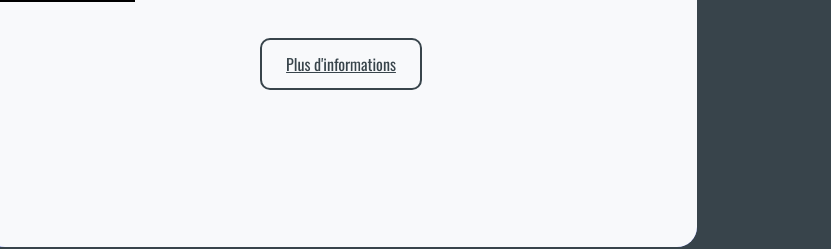
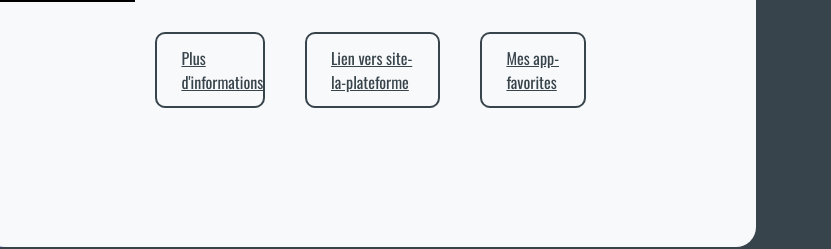
Before and after one commit to clement-ramos/CSS, a plain HTML site: page index.html in a window 1280 px wide. Shown: the part 656-905 px from the top of the page, 449-1280 px from the left. Drawn offline with nearby package versions, Linux system fonts and the light colour scheme.

Commit message:
Update Plesk

```diff
--- a/cv-prenom-nom.css
+++ b/index.css
@@ -99,8 +99,14 @@ a{
     background-color: #F8F9FB;
     border-radius: 5px;
 }
+.links{
+    display: flex;
+    justify-content: space-evenly;
+    flex-direction: row;
+}
 /*animation du btn*/
 .btn {
+    margin: 0 20px;
     border-radius: 10px;
     background:transparent;
     padding:12px 24px;
--- a/cv-prenom-nom.html
+++ b/index.html
@@ -4,7 +4,7 @@
     <meta charset="UTF-8">
     <meta http-equiv="X-UA-Compatible" content="IE=edge">
     <meta name="viewport" content="width=device-width, initial-scale=1.0">
-    <link rel="stylesheet" href="cv-prenom-nom.css">
+    <link rel="stylesheet" href="index.css">
     <link rel="preconnect" href="https://fonts.googleapis.com">
     <link rel="preconnect" href="https://fonts.gstatic.com" crossorigin>
     <link href="https://fonts.googleapis.com/css2?family=Oswald&display=swap" rel="stylesheet">
@@ -30,9 +30,17 @@
                 <h2>Technicien supérieur</h2>
                 <p>Après 2 années dans le milieu de l'électronique, j'ai effectué un stage dans le milieu de l'informatique. Lors de ce dernier j'ai réellement prit gout au développement et souhaite enrichir mon savoir dans ce domaine.</p>
             </section>
-            <section href="info.html" class="btn">
-                <a href="info.html">Plus d'informations</a>
-            </section>
+            <div class="links">
+                <section class="btn">
+                    <a href="info.html">Plus d'informations</a>
+                </section>
+                <section class="btn">
+                    <a href="accueil.html">Lien vers site-la-plateforme</a>
+                </section>
+                <section class="btn">
+                    <a href="app-home.html">Mes app-favorites</a>
+                </section>
+            </div>
         </section>
     </section>
 </body>
```
